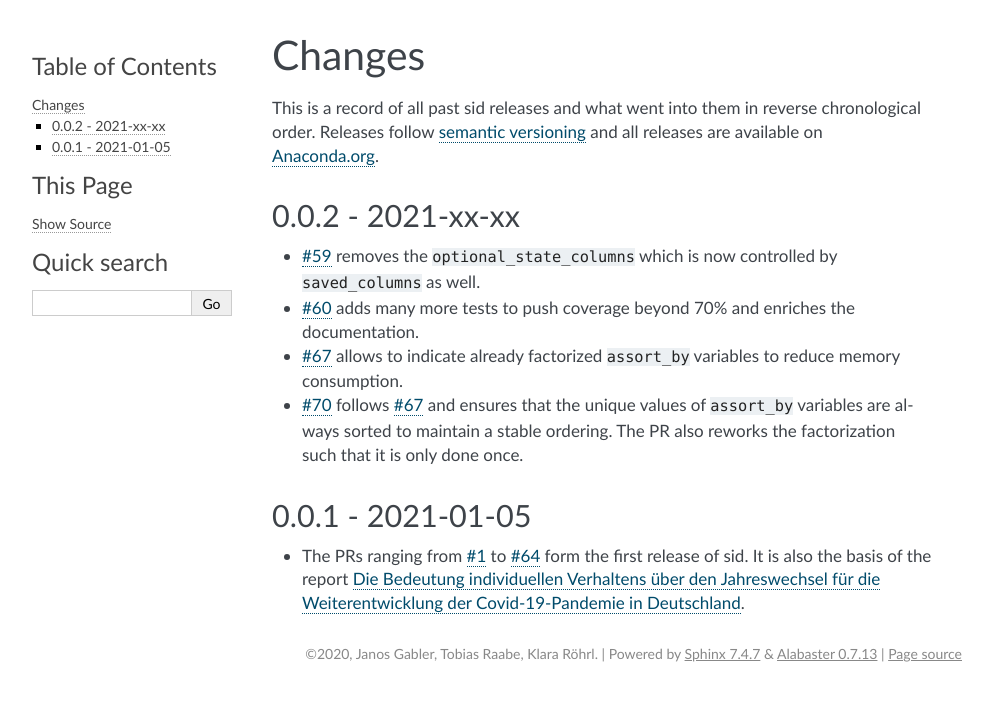
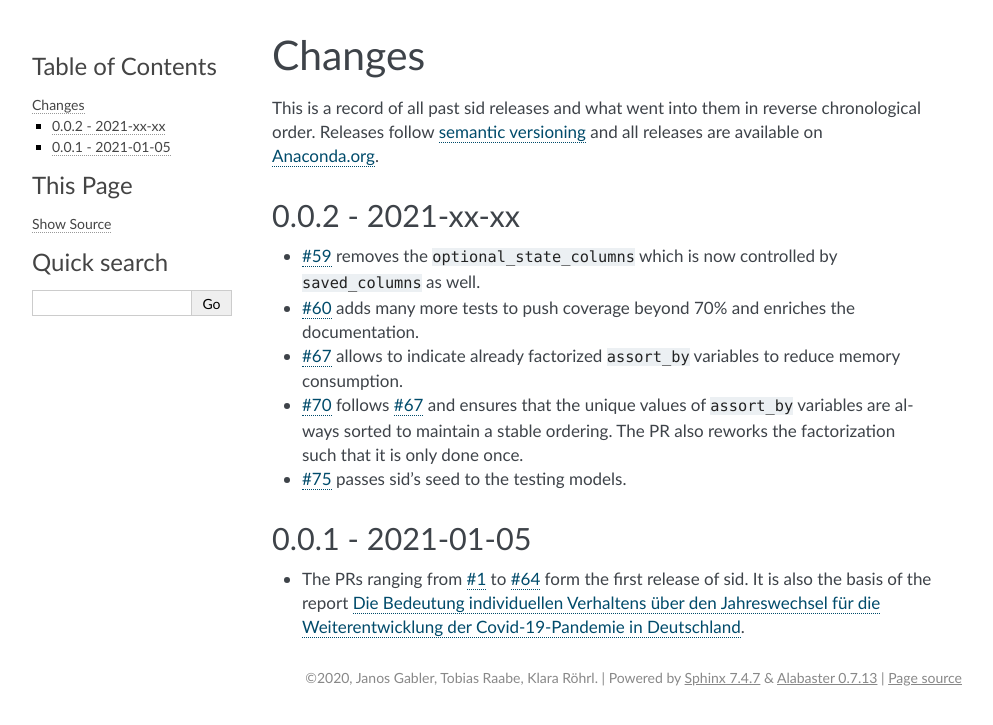
Before and after one commit to covid-19-impact-lab/sid, a Sphinx documentation site: the page built from docs/source/changes.rst, in a window 1280 px wide. Shown: the top 725 px of the page, without its empty margins (148-1141 px from the left). Built offline with Sphinx 7.4.7, drawn with Linux system fonts in a browser that asks for light colours; pages that are not in the unit, such as notebooks, are missing from menus.

Commit message:
Add to changes.

```diff
--- a/docs/source/changes.rst
+++ b/docs/source/changes.rst
@@ -19,6 +19,7 @@ all releases are available on `Anaconda.org
 - :gh:`70` follows :gh:`67` and ensures that the unique values of ``assort_by``
   variables are always sorted to maintain a stable ordering. The PR also reworks the
   factorization such that it is only done once.
+- :gh:`75` passes sid's seed to the testing models.
 
 
 0.0.1 - 2021-01-05
```
